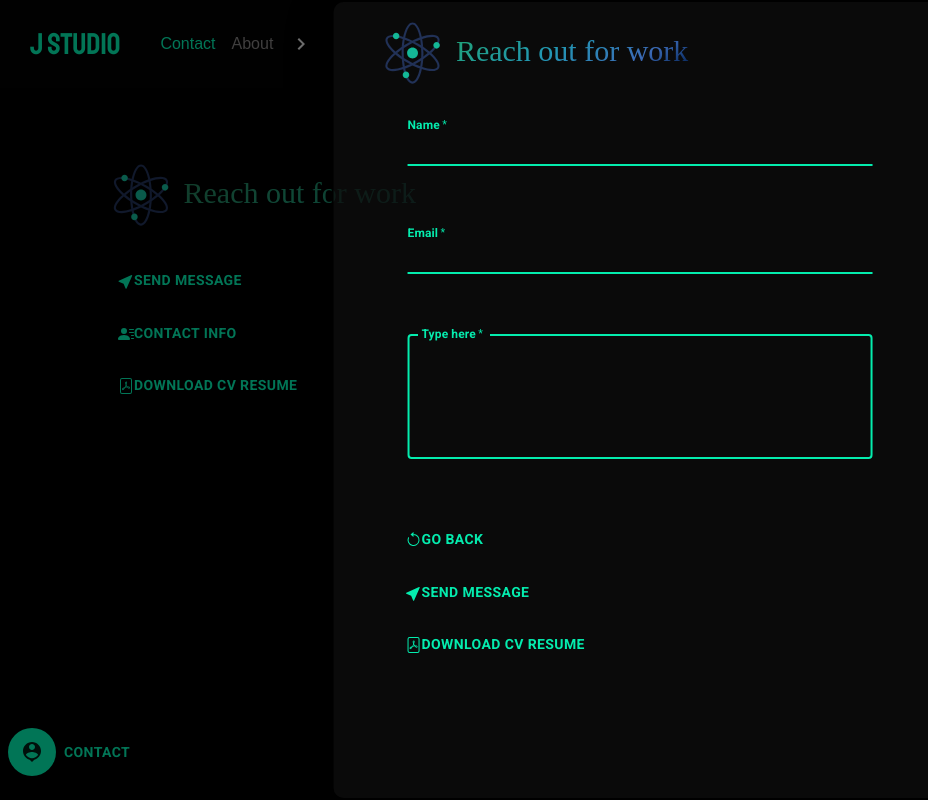
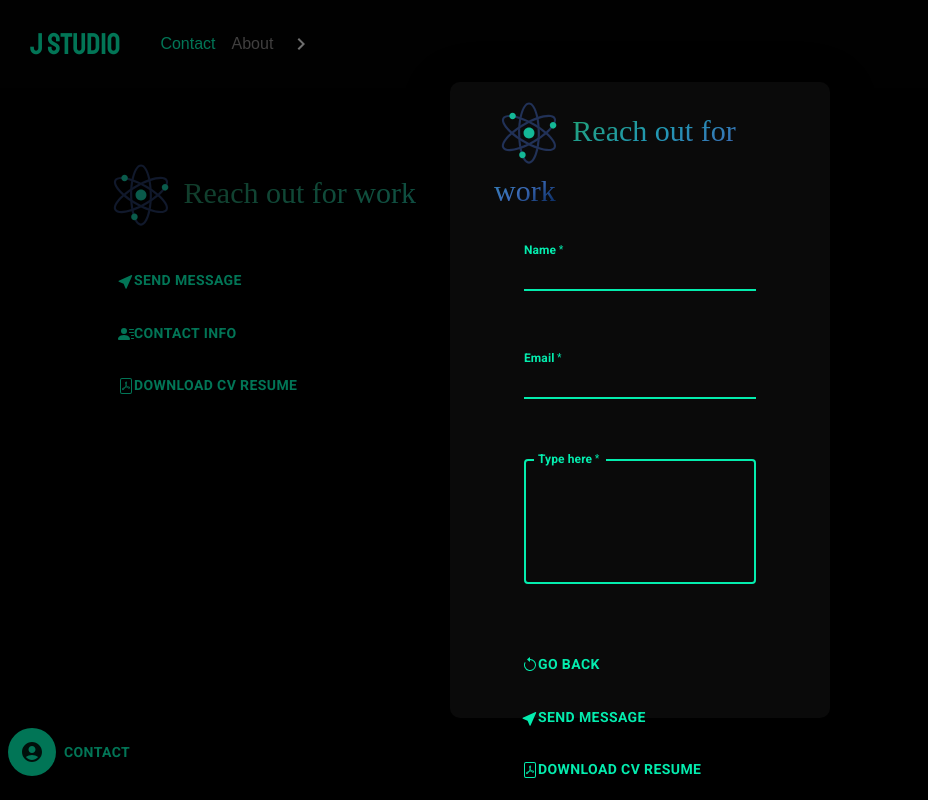
Before and after one commit to Truecoding4life/JStudio-React, a React (Vite) app in the folder client/: page /contact in a window 1280 px wide. Both pictures are taken after a click on the button 32 px from the left and 752 px from the top of the page. Shown: the top 800 px of the page, without its empty margins (0-928 px from the left). Built offline with nearby package versions, Linux system fonts and the light colour scheme; a web font is replaced by a local one.

Commit message:
finished contact button

```diff
--- a/client/src/components/FloatingBox.jsx
+++ b/client/src/components/FloatingBox.jsx
@@ -1,7 +1,8 @@
 import * as React from 'react';
 import Box from '@mui/material/Box';
 import Fab from '@mui/material/Fab';
-import PersonPinIcon from '@mui/icons-material/PersonPin';import { useState } from 'react';
+import AccountCircleIcon from '@mui/icons-material/AccountCircle';
+import { useState } from 'react';
 import ContactModal from './contact/ContactModal';
 
 export default function FloatingActionButtonSize() {
@@ -10,7 +11,7 @@ export default function FloatingActionButtonSize() {
     <Box sx={{  padding:1, position:"absolute", bottom:16  }}>
 
       <Fab size="medium" color="primary" aria-label="add">
-        <PersonPinIcon onClick={()=>{setContactBoxOpen(!contactBoxOpen)}} />
+        <AccountCircleIcon onClick={()=>{setContactBoxOpen(!contactBoxOpen)}} />
       </Fab>
       <ContactModal open={contactBoxOpen} setClose={setContactBoxOpen}></ContactModal>
     </Box>
--- a/client/src/components/Navbar/Inbox.jsx
+++ b/client/src/components/Navbar/Inbox.jsx
@@ -24,13 +24,14 @@ const Inbox = ({ open, close, set }) => {
       onHide={close}
       aria-labelledby="transition-modal-title"
       aria-describedby="transition-modal-description"
+
       top
     >
       <Modal.Header style={{ backgroundColor: "#22684bec", borderBottom: 'hidden'}} closeButton>
         <Modal.Title id="modal-title"> Inbox</Modal.Title>
       </Modal.Header>
       <div id='modal-body' >
-          <Modal.Body>
+          <Modal.Body >
             {messages.map((message) => (
               <RecipeReviewCard
                 name={message.name}
--- a/client/src/components/Navbar/styles.css
+++ b/client/src/components/Navbar/styles.css
@@ -64,6 +64,5 @@ back{
 
   #password-box{
     padding: '20px';
-    background-color: #26273a;
   }
 }
--- a/client/src/components/contact/ContactModal.jsx
+++ b/client/src/components/contact/ContactModal.jsx
@@ -10,7 +10,8 @@ const style = {
   position: 'absolute',
   top: '50%',
   left: '50%',
-  height : '100%',
+  width: {xs:'90%',sm:'60%',lg:'30%'},
+  height : '80%',
   transform: 'translate(-50%, -50%) scale(1)',
   bgcolor: '#0e0e0ec4',
   border: '2px solid #000',
@@ -34,11 +35,9 @@ export default function ContactModal({open, setClose}) {
       <Modal
         open={open}
         onClose={()=> setClose(!open)}
-        aria-labelledby="child-modal-title"
-        aria-describedby="child-modal-description"
       >
         <Box sx={{ ...style}}>
-          <MessageForm closeModal={setClose}></MessageForm>
+          <MessageForm openModal={setClose}></MessageForm>
         </Box>
       </Modal>
     </React.Fragment>
--- a/client/src/components/contact/Form.jsx
+++ b/client/src/components/contact/Form.jsx
@@ -25,16 +25,8 @@ const inputStyle = {
   },
 };
 
-const MessageForm = ({ setAlert, setMessaging }) => {
-  const theme = useTheme();
+const MessageForm = ({ setAlert, setMessaging, openModal }) => {
 
-  const mainText = theme.palette.primary.mainText;
-  const button = theme.palette.primary.button;
-  const buttonBorder = theme.palette.primary.buttonBorder;
-  const buttonDanger = theme.palette.primary.buttonDanger;
-  const buttonDangerBorder = theme.palette.primary.buttonDangerBorder;
-
-  const [emailNotValid, setEmailNotValid] = useState(false);
 
   const [formInfo, setFormInfo] = useState({
     name: "",
@@ -55,8 +47,14 @@ const MessageForm = ({ setAlert, setMessaging }) => {
         const { data } = await addMessage({
           variables: { ...formInfo, userId: "65bf4ca7da66cd1e791b259d" },
         });
-        setAlert(true);
+        if(window.location.pathname==='/contact'){
+          setAlert(true);
         setMessaging(false);
+        }
+        else{
+
+          openModal(false);
+        }
       } else {
         setEmailNotValid(true);
         return;
@@ -151,6 +149,8 @@ const MessageForm = ({ setAlert, setMessaging }) => {
 
 
               <div className="row justify-content-around p-4">
+
+                {window.location.pathname === '/contact' ? (
                 <div className="col-12 p-2">
                   <Button
                     type="button"
@@ -161,7 +161,7 @@ const MessageForm = ({ setAlert, setMessaging }) => {
                     <i>{backIcon}</i> Go Back
                   </Button>
                 </div>
-
+) : null}
 
 
                 <div className="col-12">
```
